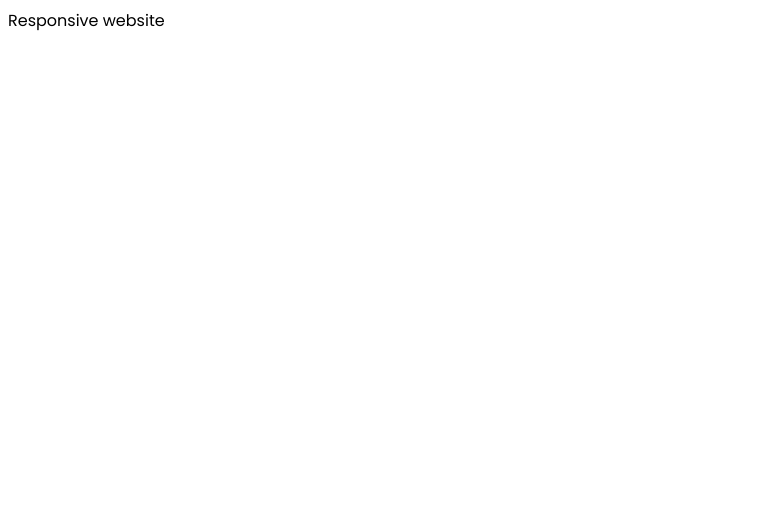
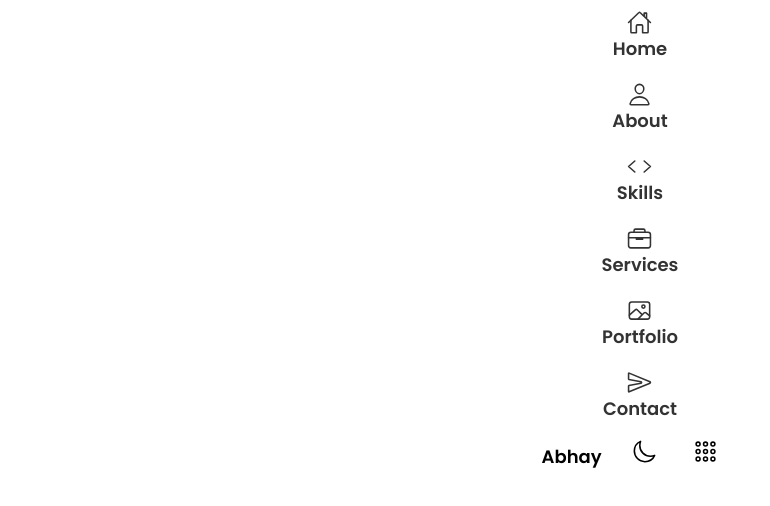
Before and after one commit to abhayrobotics/Responsive-Portfolio-Website, a plain HTML site: page index.html in a window 1280 px wide. Shown: the whole page, without its empty margins (0-770 px from the left). Drawn offline with nearby package versions, Linux system fonts and the light colour scheme.

Commit message:
Navbar Successfully running

```diff
--- a/assets/css/styles.css
+++ b/assets/css/styles.css
@@ -1,67 +1,183 @@
 /*==================== GOOGLE FONTS ====================*/
 
 @import url('https://fonts.googleapis.com/css2?family=Poppins:wght@300;400;500;600&display=swap');
-/*==================== VARIABLES CSS ====================*/
+
+/* ************************Index *************************/
+/** variable CSS */
+/* ***Navbar********* */
+/* ***Header */
+
+/*?==================== VARIABLES CSS ====================*/
 :root {
-    font-family: 'Poppins', sans-serif;
-    --header-height: ;
 
-    /*========== Colors ==========*/
+    /**========== Colors ==========*/
 
+    /** primary color */
+    --color-p : #37d610;
+    --color-p : #f03c72;
+    --color-p : #ffc000 ;
+    --color-p : #5956fe;
+
+    /** Secondary Color */
+    --color-s1 : #fff;
+    --color-s2 : rgba(0,0,0,0.1);
+    --color-s3 : rgba(0,0,0,0.02);
+    --font-color: #1b1b1b;
+    --font-color2: #333;
+
+    /* *Ascent color */
+    --border-color: rgba(0,0,0,0.4);
+    --rating-color: #ff9800;
+
+    --font-fam1: 'Poppins', sans-serif;
+    --font-fam2: "open-sans";
+    --icon-size : 30px;
 
     /*========== Font and typography ==========*/
-    --body-font: ;
-
     /* .5rem = 8px, 1rem = 16px, 1.5rem = 24px ... */
-    --big-font-size: ;
-    --h1-font-size: ;
-    --h2-font-size: ;
-    --h3-font-size: ;
-    --normal-font-size: ;
-    --small-font-size: ;
-    --smaller-font-size: ;
-
-    /*========== Font weight ==========*/
-    --font-medium: ;
-    --font-semi-bold: ;
-
-    /*========== Margenes Bottom ==========*/
-    /* .25rem = 4px, .5rem = 8px, .75rem = 12px ... */
-    --mb-0-25: ;
-    --mb-0-5: ;
-    --mb-0-75: ;
-    --mb-1: ;
-    --mb-1-5: ;
-    --mb-2: ;
-    --mb-2-5: ;
-    --mb-3: ;
+    --font-h2: 18px;
+    --font-icon: 25px;
 
     /*========== z index ==========*/
     --z-tooltip: ;
     --z-fixed: ;
-    --z-modal: ;
+    --z-modal:
+
 }
 
+
+*{
+    margin: 00;
+    padding: 0;
+    box-sizing: border-box;
+    font-family: var(--font-fam1);
+}
+body{
+    position: relative;
+    font-size: 16px;
+}
+
+/*========== Variables Dark theme ==========*/
+/**========== Reussabel css  ==========*/
+.active_menu{
+    display: grid;
+
+}
+
+
+/*========== Button Dark/Light ==========*/
+
+
+/* *****************************Navigation Bar*********************** */
+
+header{
+    display: flex;
+    justify-content: center;
+    align-items: center;
+}
+nav{
+    display: flex;
+    justify-content: center;
+    align-items: center;
+    flex-direction: column;
+    /* position: relative; */
+}
+
+nav ul li{
+    list-style: none;
+    padding: 10px 10px;
+    /* border: 1px solid red; */
+
+}
+nav ul li a{
+    text-decoration: none;
+    display: flex;
+    flex-direction: column;
+    justify-content: center;
+    align-items: center;
+    color: var(--font-color2);
+    font-size: var(--font-h2);
+}
+nav ul li a:hover{
+    color: var(--color-p);
+    cursor: pointer;
+
+}
+nav ul li a h2{
+    font-size: var(--font-h2);
+}
+nav ul li a ion-icon{
+    font-size: var(--font-icon);
+}
+
+/* *********************************navbar */
+.navbar{
+    display: flex;
+    justify-content: space-between;
+    align-items: center;
+
+
+    /* border: 1px solid red; */
+}
+
+.navbar h2{
+    padding: 5px 5px;
+    font-size: var(--font-h2);
+}
+
+.navbar .apps{
+    padding: 5px 10px;
+    font-size: var(--font-icon);
+}
+
+.navbar .apps ion-icon{
+    cursor: pointer;
+    margin: 0 15px;
+}
+#closeBtn{
+    display: none;
+}
+
+/* position botton for navbar  */
+@media screen and (max-width:550px) {
+    nav ul{
+        position: fixed;
+        bottom: 50px;
+        left: 0;
+        box-shadow: 0 0 20px var(--color-s2);
+        border-radius: 20px 20px 0 0 ;
+
+        display: none;
+        grid-template-columns: repeat(3,1fr);
+       width: 100%;
+
+    }
+    .navbar{
+        position: fixed;
+        bottom: 0;
+        width: 100vw;
+        background-color: var(--color-s3);
+    }
+
+}
+
+
+
+
+
+
+
+
+
 /* Font size for large devices */
-@media screen and (min-width: 968px) {
+/* @media screen and (min-width: 968px) {
     :root {
-        --big-font-size: ;
-        --h1-font-size: ;
+
+        --h1-font-size:2rem ;
         --h2-font-size: ;
         --h3-font-size: ;
         --normal-font-size: ;
         --small-font-size: ;
         --smaller-font-size: ;
     }
-}
-
-/*========== Variables Dark theme ==========*/
-
-
-/*========== Button Dark/Light ==========*/
-
-
-/*==================== BASE ====================*/
-
-
-/*==================== REUSABLE CSS CLASSES ====================*/
+} */
--- a/assets/js/main.js
+++ b/assets/js/main.js
@@ -1,10 +1,31 @@
 /*==================== MENU SHOW Y HIDDEN ====================*/
+
 
 
 /*===== MENU SHOW =====*/
 /* Validate if constant exists */
 
+let navigation = document.getElementById('navigation')
+let app =document.getElementById('app')
+let closeBtn =document.getElementById('closeBtn')
 
+// **************************************show Menu
+function openMenu(){
+
+    navigation.classList.add('active_menu')
+
+    app.style.display ="none"
+    closeBtn.style.display ="inline-block"
+}
+
+// *****************************************Hide Menu
+function closeMenu(){
+
+    navigation.classList.remove('active_menu')
+
+    app.style.display ="inline-block"
+    closeBtn.style.display ="none"
+}
 /*===== MENU HIDDEN =====*/
 /* Validate if constant exists */
 
--- a/index.html
+++ b/index.html
@@ -1,15 +1,70 @@
 <!DOCTYPE html>
 <html lang="en">
+
 <head>
     <meta charset="UTF-8">
     <meta http-equiv="X-UA-Compatible" content="IE=edge">
     <meta name="viewport" content="width=device-width, initial-scale=1.0">
     <title>Mobile first</title>
+
+    <!-- *icons -->
+    <script type="module" src="https://unpkg.com/ionicons@5.5.2/dist/ionicons/ionicons.esm.js"></script>
+    <script nomodule src="https://unpkg.com/ionicons@5.5.2/dist/ionicons/ionicons.js"></script>
+
     <!-- * Core CSS -->
     <link rel="stylesheet" href="./assets/css/styles.css">
+
 </head>
+
 <body>
 
-    Responsive website
+    <header>
+        <nav>
+            <ul class="navigation" id= "navigation">
+                <li class="menu">
+                    <a href="">
+                        <ion-icon name="home-outline"></ion-icon>
+                        <h2>Home</h2>
+                    </a>
+                </li>
+                <li class="menu"><a href="">
+                    <ion-icon name="person-outline"></ion-icon>
+                    <h2>About</h2>
+                </a></li>
+                <li class="menu"><a href="">
+                    <ion-icon name="code-outline"></ion-icon>
+                    <h2>Skills</h2>
+                </a></li>
+                <li class="menu"><a href="">
+                    <ion-icon name="briefcase-outline"></ion-icon>
+                    <h2>Services</h2>
+                </a></li>
+                <li class="menu"><a href="">
+                    <ion-icon name="image-outline"></ion-icon>
+                    <h2>Portfolio</h2>
+                </a></li>
+                <li class="menu"><a href="">
+                    <ion-icon name="send-outline"></ion-icon>
+                    <h2>Contact</h2>
+                </a></li>
+            </ul>
+
+            <!--*************************** Navbar -->
+            <div class="navbar">
+                <h2>Abhay</h2>
+                <div class="apps">
+
+                    <ion-icon name="moon-outline"></ion-icon>
+
+                    <ion-icon  onclick="openMenu()"  name="apps-outline" id="app"></ion-icon>
+                    <ion-icon  onclick="closeMenu()"   name="close-outline" id="closeBtn"></ion-icon>
+                </div>
+
+            </div>
+        </nav>
+    </header>
+
+    <script src="./assets/js/main.js"></script>
 </body>
+
 </html>
```
Also changed, not shown: 1 other file.
